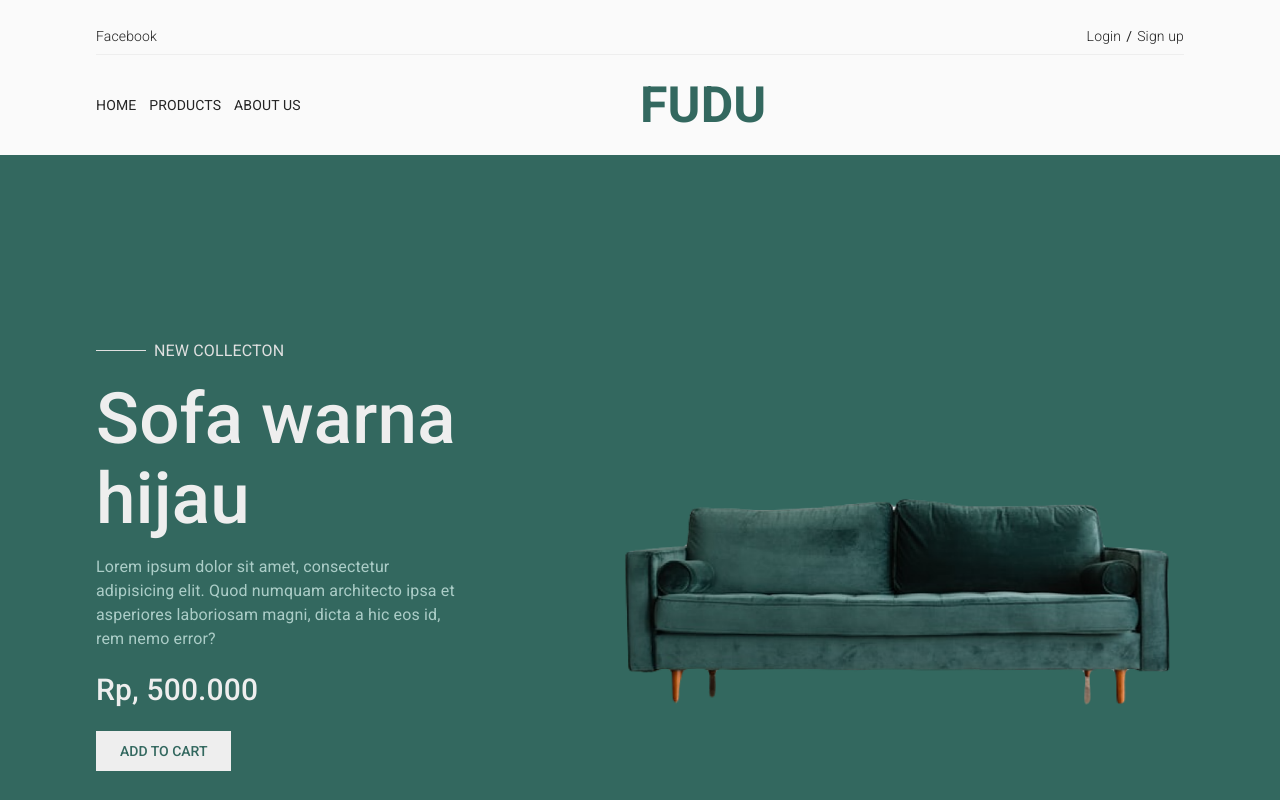
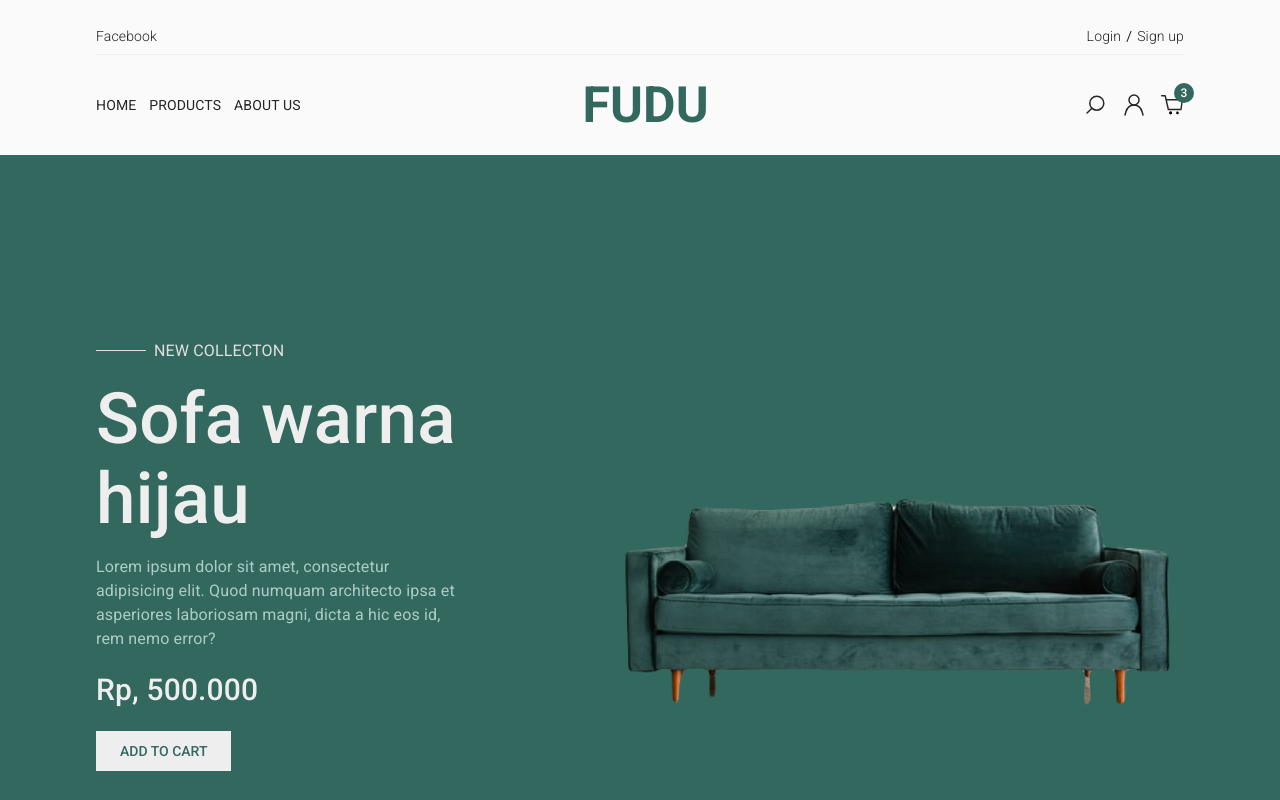
Before and after one commit to MuhammadAkbar11/furniture-shop-frontend, a React app: page / in a window 1280 px wide. Shown: the top 800 px of the page. Built offline with nearby package versions, Linux system fonts and the light colour scheme.

Commit message:
menambahkan beberapa menu item

```diff
--- a/src/app/components/Layouts/TopMenu/TopMenu.jsx
+++ b/src/app/components/Layouts/TopMenu/TopMenu.jsx
@@ -13,6 +13,7 @@ import {
   TopMenuStyled,
 } from './TopMenuStyled';
 import TopMenuItems from './TopMenuItems';
+import TopMenuUserItems from './TopMenuUserItems';
 
 const TopMenu = () => {
   const theme = useTheme();
@@ -62,7 +63,7 @@ const TopMenu = () => {
           <Box my={0} flex={1}>
             <LogoTitle>FUDU</LogoTitle>
           </Box>
-          <div />
+          <TopMenuUserItems />
         </TopMenuFooter>
       </Hidden>
     </TopMenuStyled>
--- /dev/null
+++ b/src/app/components/Layouts/TopMenu/TopMenuUserItems.jsx
@@ -0,0 +1,47 @@
+import React from 'react';
+import { Badge, Box } from '@material-ui/core';
+import styled from 'styled-components';
+import { Link } from 'react-router-dom';
+import { CartIcon, UserIcon, SearchIcon } from '../../UI/Icons';
+
+const BoxIcons = styled(Box)`
+  display: flex;
+  justify-content: flex-end;
+  align-items: center;
+  height: 24px;
+
+  ${({ theme }) => `
+    .link {
+      color: ${theme.palette.dark};
+      position: relative;
+      text-decoration: none;
+      height: 100%;
+      width: 24px;
+      margin-left: .9rem;
+
+      &:hover  {
+        color: ${theme.palette.primary.main};
+      }
+    }
+  `}
+`;
+
+const TopMenuUserItems = () => {
+  return (
+    <BoxIcons>
+      <Link className='link' to='/cart'>
+        <SearchIcon />
+      </Link>
+      <Link className='link' to='/cart'>
+        <UserIcon />
+      </Link>
+      <Link className='link' to='/cart'>
+        <Badge color='primary' badgeContent={3}>
+          <CartIcon />
+        </Badge>
+      </Link>
+    </BoxIcons>
+  );
+};
+
+export default TopMenuUserItems;
```
